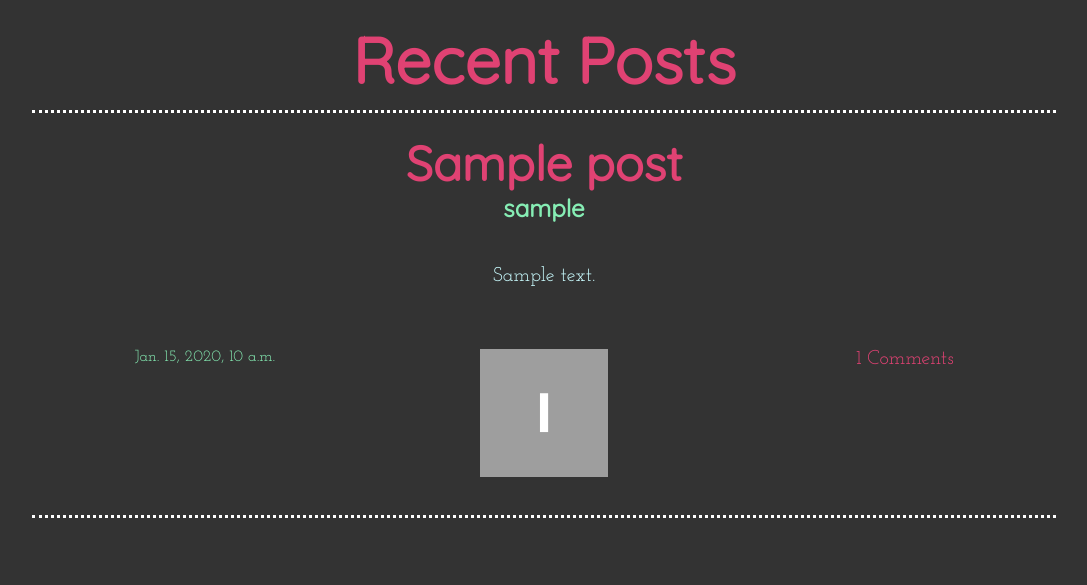
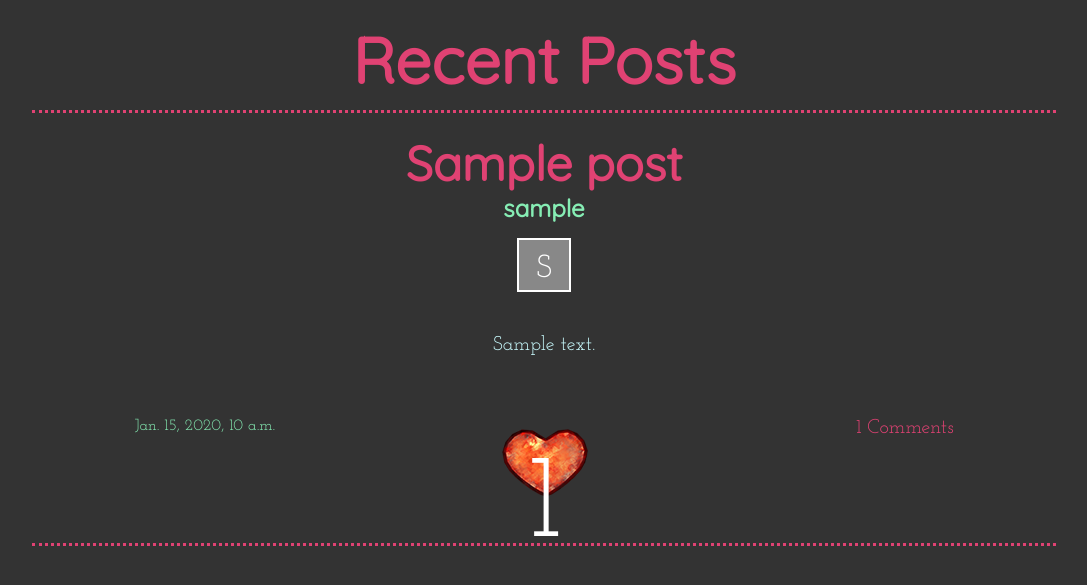
Before and after one commit to BabyMaybe/blogtest, a Django app: page / in a window 1280 px wide. Shown: the top 585 px of the page, without its empty margins (96-1183 px from the left). Run offline with Django 3.2, Linux system fonts and the light colour scheme; tables that the repository leaves empty hold one stand-in row (values such as "Sample post"); some libraries are stand-ins or nearby versions; some web fonts are replaced; grey boxes are pictures that could not be loaded.

Commit message:
front page edits. added author box. fixed heart

```diff
--- a/content/admin.py
+++ b/content/admin.py
@@ -17,7 +17,7 @@ def deactivate(modeladmin, request, queryset):
 #Admin classes
 ###
 class PostAdmin(admin.ModelAdmin):
-    list_display = ['title', 'slug', 'date_published',  'like_count', 'comment_count', 'active' ]
+    list_display = ['title', 'author', 'slug', 'date_published',  'like_count', 'comment_count', 'active' ]
     prepopulated_fields = {'slug': ('title',)}
     actions = [activate, deactivate]
 
--- a/content/static/content/css/blog.css
+++ b/content/static/content/css/blog.css
@@ -38,6 +38,34 @@ h1, h2, h3 {
   float: right; }
 
 .heart {
-  background-color: #920; }
+  background-image: url("heart_87.png");
+  width: 87px;
+  height: 87px;
+  margin: 0 auto;
+  text-align: center; }
+
+.like_count {
+  font-family: "Josefin Slab";
+  font-size: 2em;
+  padding-top: 25px; }
+
+.letterbox {
+  width: 50px;
+  height: 50px;
+  border: 2px solid white;
+  margin: 0 auto;
+  margin-top: 15px;
+  position: relative; }
+
+.letter_link {
+  height: 50px;
+  width: 50px;
+  color: white; }
+
+.letter {
+  font-family: "Josefin Slab";
+  font-size: 2em;
+  text-align: center;
+  margin-top: 13px; }
 
 /*# sourceMappingURL=blog.css.map */
--- a/content/static/content/css/blog.scss
+++ b/content/static/content/css/blog.scss
@@ -52,5 +52,37 @@ h1,h2,h3 {
 }
 
 .heart {
-    background-color: #920;
+    background-image: url('heart_87.png');
+    width: 87px;
+    height: 87px;
+    margin: 0 auto;
+    text-align: center;
 }
+
+.like_count {
+    font-family: $postfont;
+    font-size: 2em;
+    padding-top: 25px;
+}
+
+.letterbox {
+    width: 50px;
+    height: 50px;
+    border: 2px solid white;
+    margin: 0 auto;
+    margin-top: 15px;
+    position: relative;
+}
+
+.letter_link {
+    height:50px;
+    width:50px;
+    color:white;
+}
+
+.letter {
+    font-family: "Josefin Slab";
+    font-size: 2em;
+    text-align: center;
+    margin-top: 13px;
+}
--- a/content/templates/content/blog_main.html
+++ b/content/templates/content/blog_main.html
@@ -12,6 +12,7 @@
         border-bottom: {{ user.userprofile.color }} dotted 3px;
         border-top: {{ user.userprofile.color }} dotted 3px;
     }
+
     .nothing {
 
     }
@@ -21,29 +22,39 @@
 {% block content %}
 <h1 class='blog_title'> Recent Posts </h1>
 {% for post in post_list %}
-<div class='post userborder' pid={{post.pk}}>
-    <h2 class="post_title"> <a href="/post/{{post.pk}}/{{post.slug}}">{{post.title}}</a> </h1>
-    <h3 class="slug_title"> {{post.slug}} </h2>
+<div class='post' pid={{post.pk}}>
+    <h2 class="post_title"> <a href="/post/{{post.pk}}/{{post.slug}}">{{post.title}}</a> </h2>
+    <h3 class="slug_title"> {{post.slug}} </h3>
+    <div class="letterbox" style="background-color:{{ post.author.userprofile.color }};">
+        <a href="/{{ post.author.userprofile.pk }}/profile">
+            <div class="letter_link">
+                <div class="letter">{{ post.author.userprofile.get_letter }}</div>
+            </div>
+        </a>
+    </div>
+
     <br>
     {% if user == post.author %}
     <span>
-        <a class="edit" href="/post/{{post.pk}}/{{post.slug}}/edit" data-pid={{post.pk}}> Edit </a>
+        <a class="edit" href="/post/{{post.pk}}/{{post.slug}}/edit" data-pid={{ post.pk }}> Edit </a>
     </span>
     <br>
     {% endif %}
-    <div class="post_content" data-pid={{post.pk}}>
-        {{post.content|safe}}
+    <div class="post_content" data-pid={{ post.pk }}>
+        {{ post.content|safe }}
     </div>
     <br>
     <div class="post_footer">
-        <div class='timestamp'>
-            {{post.date_published}}
+        <div class="footer_text">
+            <div class='timestamp'>
+                {{ post.date_published }}
+            </div>
+            <div class="comment_link">
+                <a href="/post/{{post.pk}}/{{ post.slug }}"> {{ post.comment_count }} Comments</a>
+            </div>
         </div>
-        <div class="comment_link">
-            <a href="/post/{{post.pk}}/{{post.slug}}"> {{post.comment_count}} Comments</a>
-        </div>
-        <div class="heart" data-pk="{{post.pk}}">
-            {{post.like_count}}
+        <div class="heart">
+            <div class="like_count" data-pk="{{ post.pk }}">{{ post.like_count }}</div>
         </div>
     </div>
     <br>
@@ -61,7 +72,7 @@
                 Page {{ page_obj.number }} of {{ page_obj.paginator.num_pages }}
             </span>
             {% if page_obj.has_next %}
-                <a href="/generic_list?page={{page_obj.next_page_number }}"> Older </a>
+                <a href="/generic_list?page={{ page_obj.next_page_number }}"> Older </a>
             {% endif %}
         </span>
     </div>
@@ -108,7 +119,7 @@
                   },
 
             success : function(json) {
-                $("div .heart[data-pk=" + json['pk'] + "]").text(json['likes']);
+                $("div .like_count[data-pk=" + json['pk'] + "]").text(json['likes']);
             },
 
             error : function (xhr, errmsg, err) {
```
Also changed, not shown: content/static/content/css/style.css (+1 -14 lines), content/media/heart_64.png (added), content/static/content/css/heart_128.png (added), content/static/content/css/heart_64.png (added), content/static/content/css/heart_87.png (added), 1 other file.
